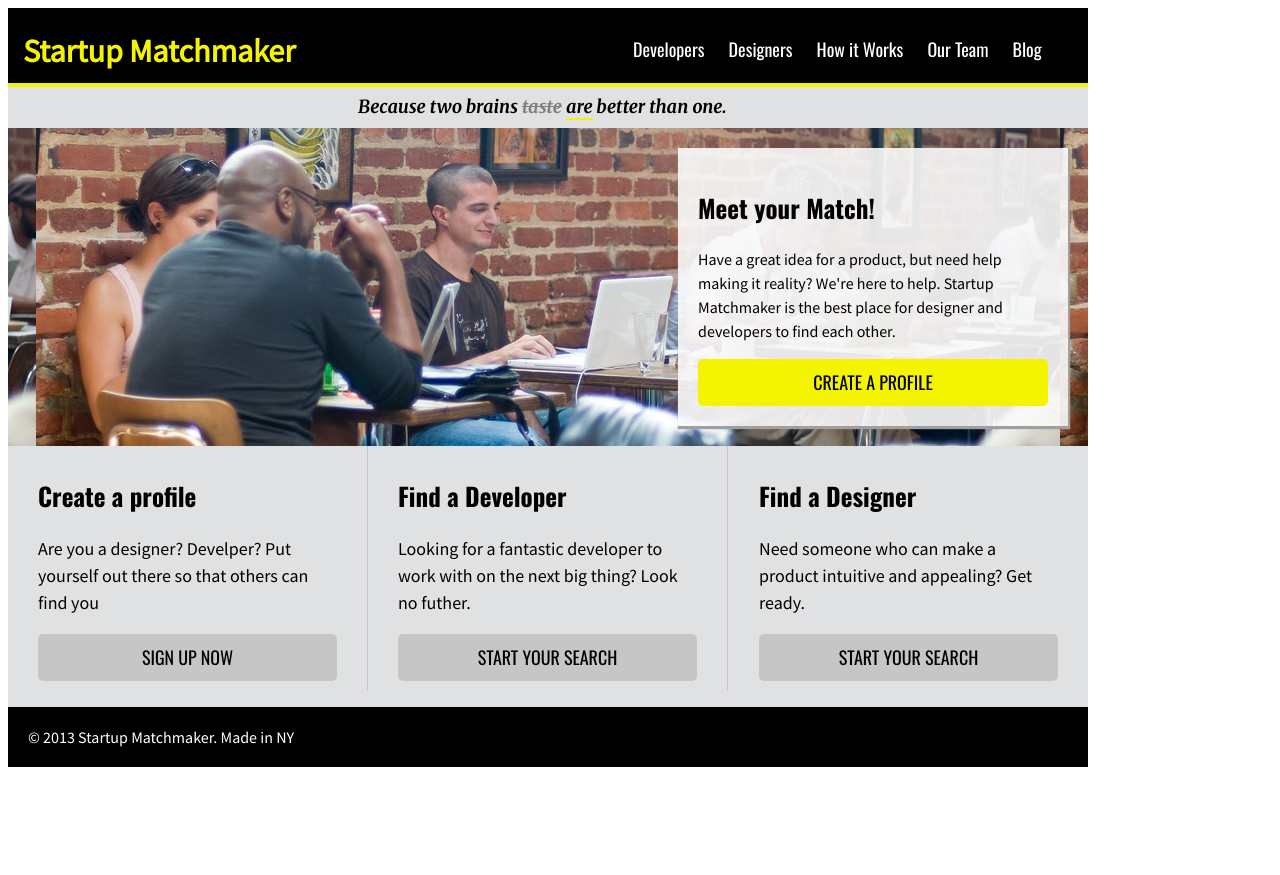
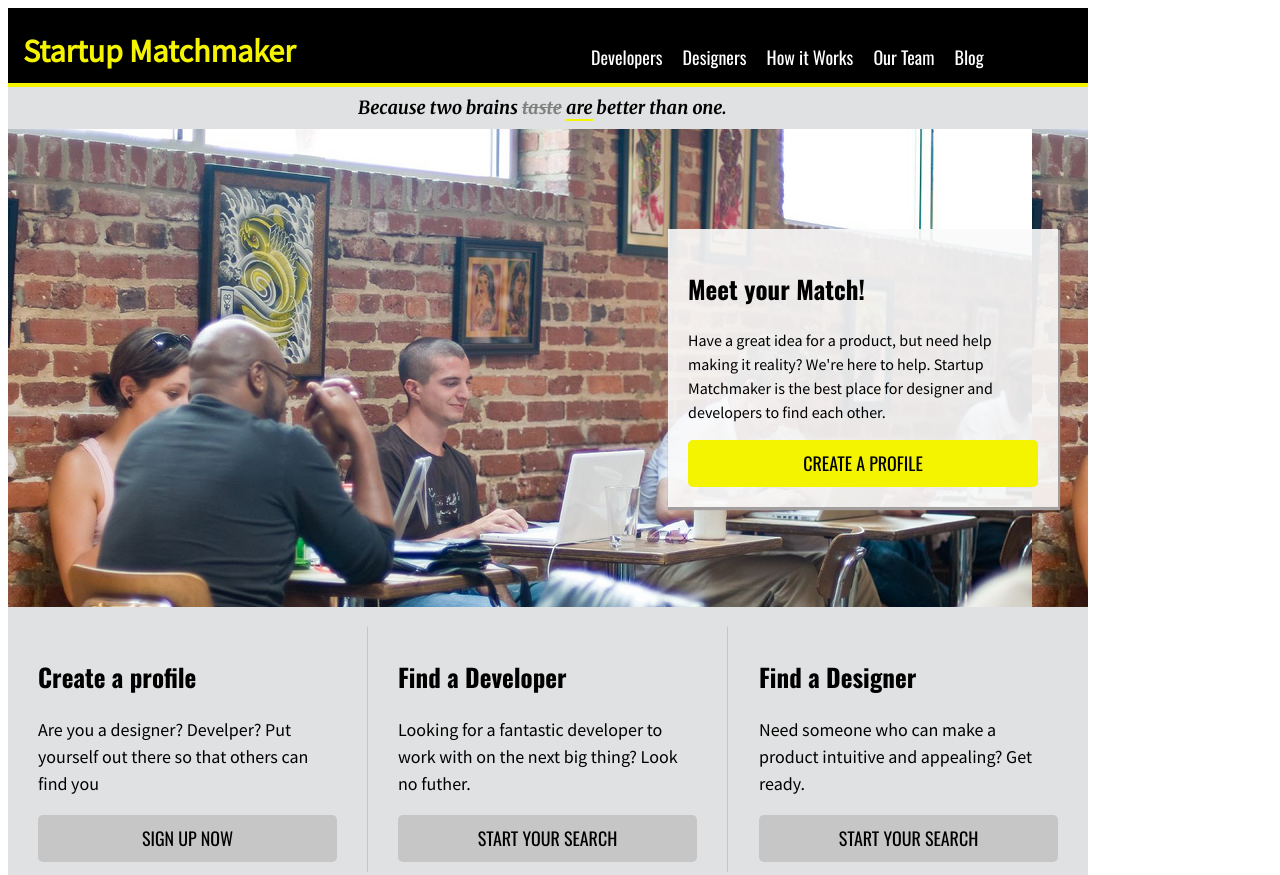
Before and after one commit to acsirina/acsirina.github.io, a plain HTML site: page homework/class06/startup-matchmaker/index.html in a window 1280 px wide. Shown: the top 875 px of the page. Before the commit the page ends 800 px from the top, so only its background shows below. Drawn offline with nearby package versions, Linux system fonts and the light colour scheme.

Commit message:
homework week #3 with image fixed

```diff
--- a/homework/class06/startup-matchmaker/css/styles.css
+++ b/homework/class06/startup-matchmaker/css/styles.css
@@ -25,10 +25,13 @@ nav {
 	float: right;
 	width: 500px;
 	padding: 0px 5px;
+	margin-top:10px;
+	margin-right: 40px;
 }
 li {
 	display: inline-block;
 	padding:10px;
+	padding: 8px 8px;
 }
 .clearfix:after {
   content: "";
@@ -56,7 +59,9 @@ span.underlined{
 }
 section.banner{
 	background-image: url(../img/coworking.jpg);
-	background-position:center center;
+	background-position:center center no-repeat;
+	padding: 80px 10px;
+	margin-bottom: 20px;
 }
 .overlay{
 	float: right;
```
